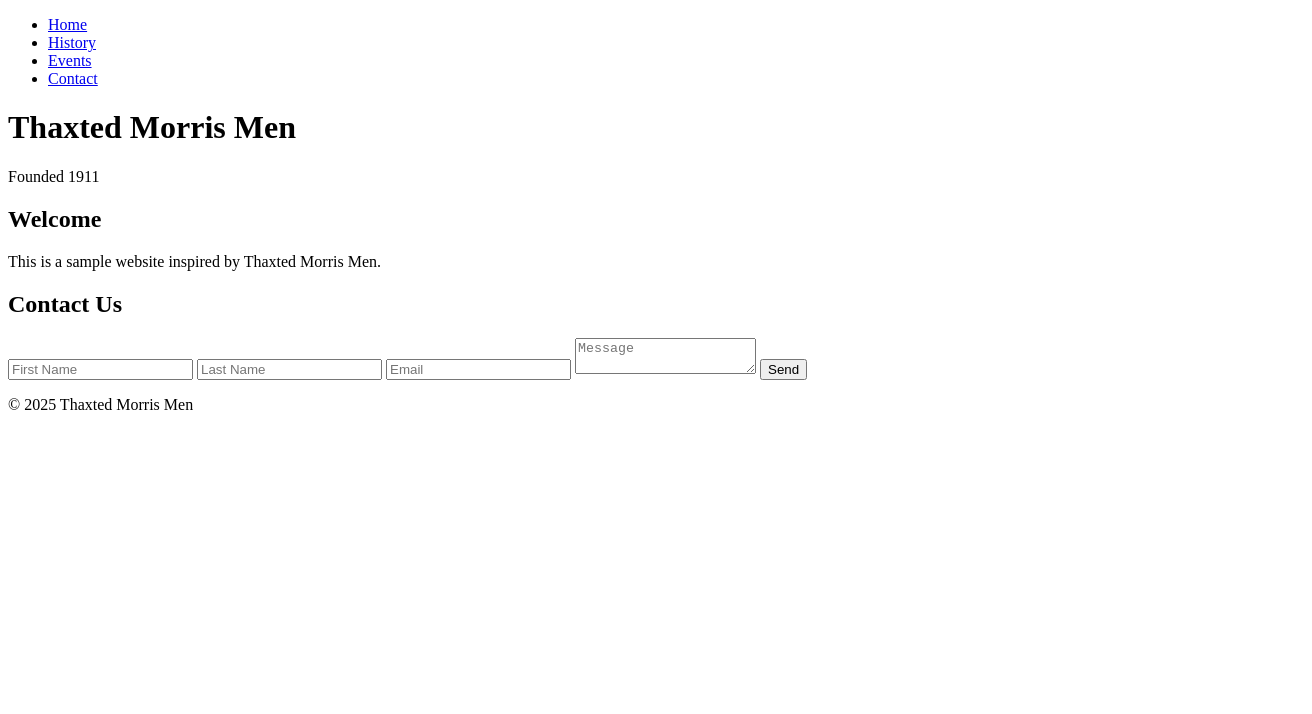
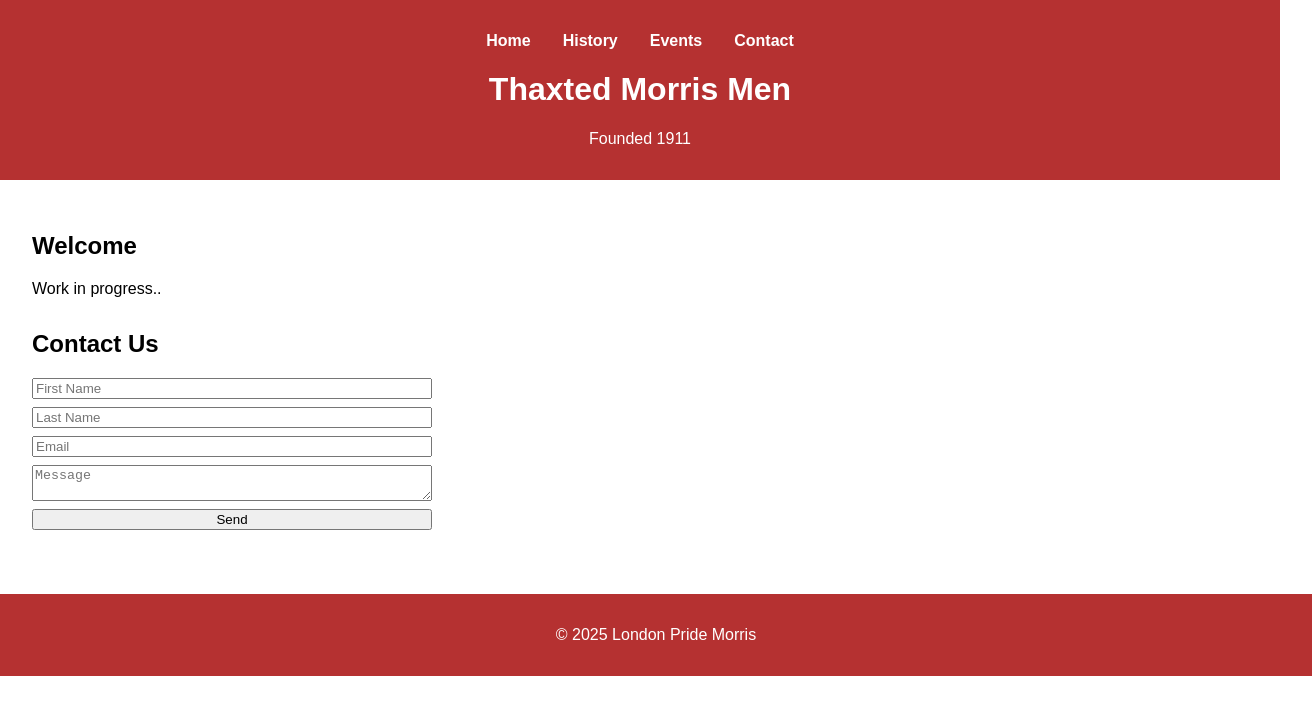
Before and after one commit to vipulsurw/vipulsurw.github.io, a plain HTML site: page index.html in a window 1280 px wide. Shown: the whole page, 1312 px wide, since content can reach past the window. Drawn offline with Linux system fonts and the light colour scheme.

Commit message:
changed to LP morris

```diff
--- a/index.html
+++ b/index.html
@@ -23,7 +23,7 @@
   <main>
     <section>
       <h2>Welcome</h2>
-      <p>This is a sample website inspired by Thaxted Morris Men.</p>
+      <p>Work in progress..</p>
     </section>
 
     <section>
@@ -39,7 +39,7 @@
   </main>
 
   <footer>
-    <p>© 2025 Thaxted Morris Men</p>
+    <p>© 2025 London Pride Morris</p>
   </footer>
 </body>
 </html>
--- a/style.css
+++ b/style.css
@@ -0,0 +1,54 @@
+body {
+    font-family: Arial, sans-serif;
+    margin: 0;
+    padding: 0;
+  }
+
+  header {
+    background-color: #b53131;
+    color: white;
+    text-align: center;
+    padding: 1em;
+  }
+
+  nav ul {
+    list-style: none;
+    display: flex;
+    justify-content: center;
+    padding: 0;
+  }
+
+  nav li {
+    margin: 0 1em;
+  }
+
+  nav a {
+    color: white;
+    text-decoration: none;
+    font-weight: bold;
+  }
+
+  main {
+    padding: 2em;
+  }
+
+  section {
+    margin-bottom: 2em;
+  }
+
+  form {
+    display: flex;
+    flex-direction: column;
+    gap: 0.5em;
+    max-width: 400px;
+  }
+
+  footer {
+    text-align: center;
+    background: #b53131;
+    color: white;
+    padding: 1em;
+    position: relative;
+    bottom: 0;
+    width: 100%;
+  }
```
